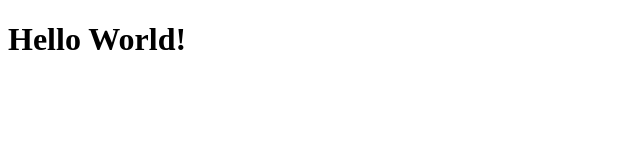
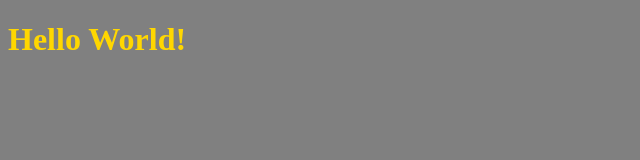
Before and after one commit to noahinbldr/noahlicatawebsite, a plain HTML site: page index.html in a window 1280 px wide. Shown: the whole page, without its empty margins (0-640 px from the left). Drawn offline with Linux system fonts and the light colour scheme.

Commit message:
add style.css, connect to index.html

```diff
--- a/index.html
+++ b/index.html
@@ -1,6 +1,7 @@
 <!DOCTYPE html>
 <html lang="en">
     <head>
+        <link rel="stylesheet" href="style.css"/>
         <title>Noah Licata's Website</title>
     </head>
     <body>
--- /dev/null
+++ b/style.css
@@ -0,0 +1,7 @@
+body {
+    background: grey;
+}
+
+h1 {
+    color: gold;
+}
```
